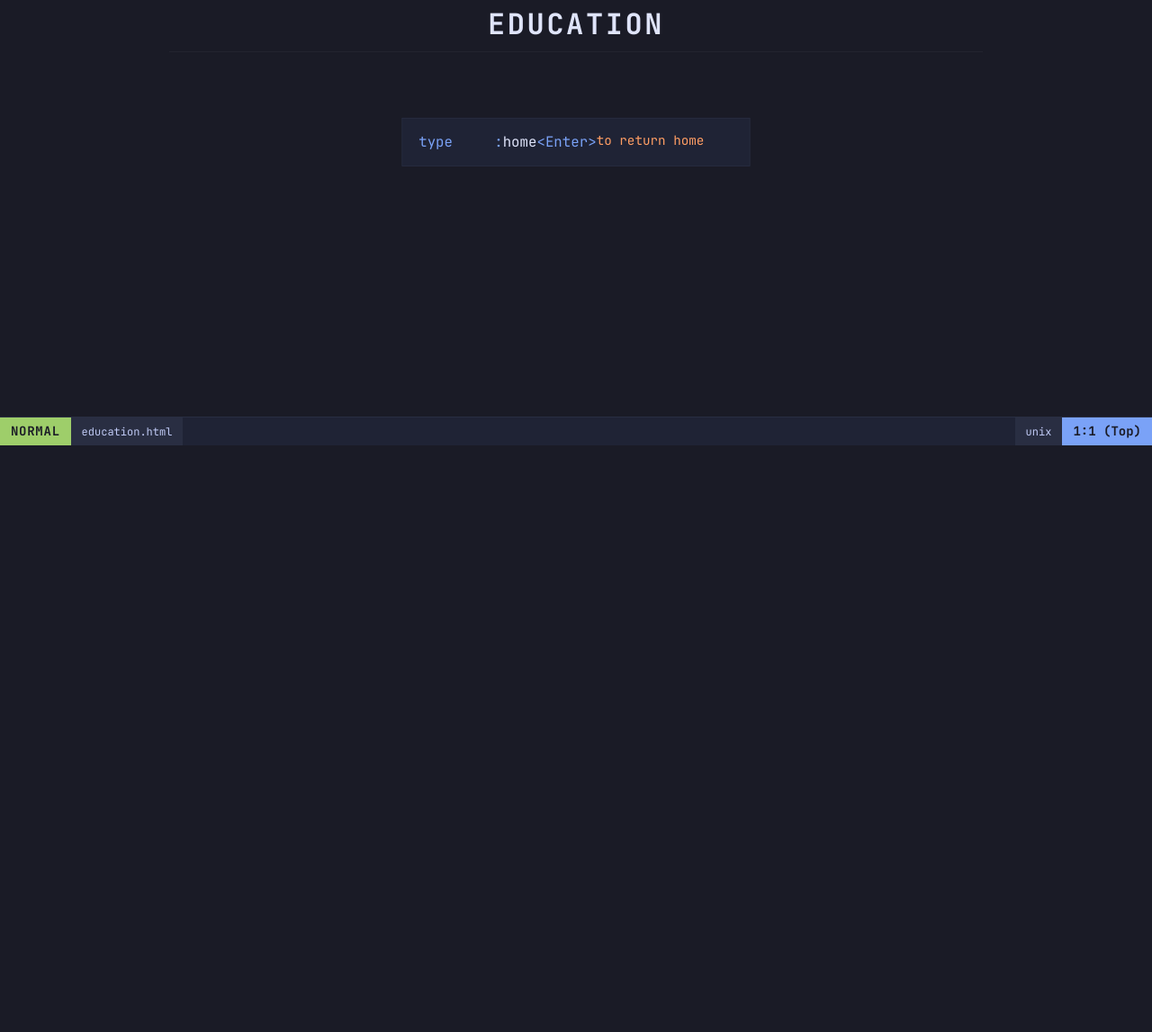
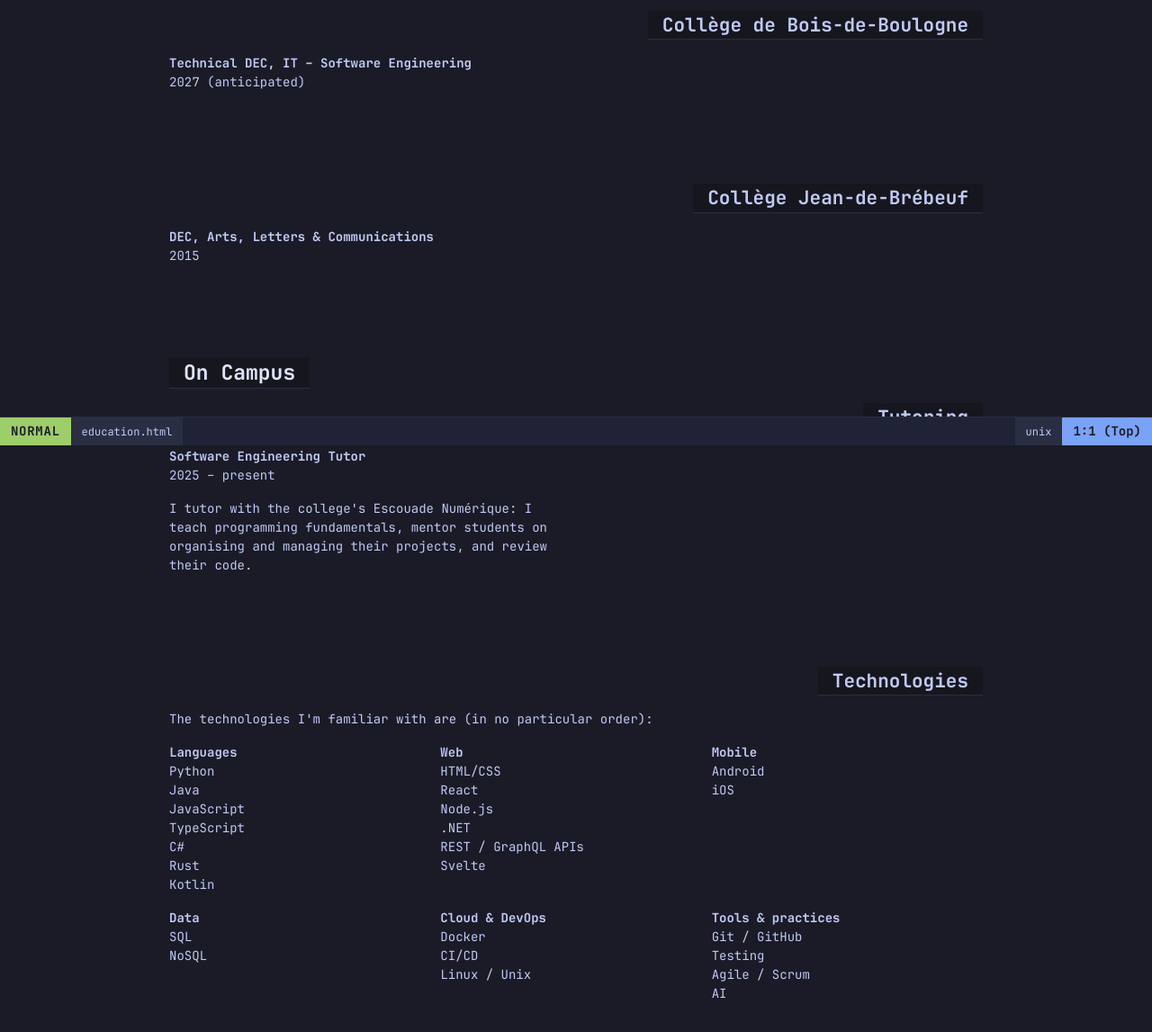
Before and after one commit to SetToNiko/website, a website: page pages/education.html in a window 1280 px wide. Shown: the part 305-1452 px from the top of the page at 90% size. Before the commit the page ends 800 px from the top, so only its background shows below. Drawn offline with Linux system fonts and the light colour scheme.

Commit message:
feat: text content and page structure

```diff
--- a/pages/education.html
+++ b/pages/education.html
@@ -25,6 +25,107 @@
           <span class="label-desc">to return home</span>
         </a>
       </div>
+
+      <div class="dashboard-section">
+        <h2 class="terminal-titlebar">Collège de Bois-de-Boulogne</h2>
+
+        <div class="columns">
+          <div>
+            <p>
+              <strong>Technical DEC, IT – Software Engineering</strong><br />
+              2027 (anticipated)
+            </p>
+          </div>
+        </div>
+      </div>
+
+      <div class="dashboard-section">
+        <h2 class="terminal-titlebar">Collège Jean-de-Brébeuf</h2>
+
+        <div class="columns">
+          <div>
+            <p>
+              <strong>DEC, Arts, Letters &amp; Communications</strong><br />
+              2015
+            </p>
+          </div>
+        </div>
+      </div>
+
+      <div class="dashboard-section">
+        <h2 class="terminal-titlebar chapter">On Campus</h2>
+        <h2 class="terminal-titlebar">Tutoring</h2>
+
+        <div class="columns">
+          <div>
+            <p>
+              <strong>Software Engineering Tutor</strong><br />
+              2025 – present
+            </p>
+            <p>
+              I tutor with the college's Escouade Numérique: I teach
+              programming fundamentals, mentor students on organising and
+              managing their projects, and review their code.
+            </p>
+          </div>
+        </div>
+      </div>
+
+      <div class="dashboard-section">
+        <h2 class="terminal-titlebar">Technologies</h2>
+        <p>The technologies I'm familiar with are (in no particular order):</p>
+        <div class="lists">
+          <ul>
+            <li><strong>Languages</strong></li>
+            <li>Python</li>
+            <li>Java</li>
+            <li>JavaScript</li>
+            <li>TypeScript</li>
+            <li>C#</li>
+            <li>Rust</li>
+            <li>Kotlin</li>
+          </ul>
+
+          <ul>
+            <li><strong>Web</strong></li>
+            <li>HTML/CSS</li>
+            <li>React</li>
+            <li>Node.js</li>
+            <li>.NET</li>
+            <li>REST / GraphQL APIs</li>
+            <li>Svelte</li>
+          </ul>
+
+          <ul>
+            <li><strong>Mobile</strong></li>
+            <li>Android</li>
+            <li>iOS</li>
+          </ul>
+        </div>
+        <div class="lists">
+          <ul>
+            <li><strong>Data</strong></li>
+            <li>SQL</li>
+            <li>NoSQL</li>
+          </ul>
+
+          <ul>
+            <li><strong>Cloud &amp; DevOps</strong></li>
+            <li>Docker</li>
+            <li>CI/CD</li>
+            <li>Linux / Unix</li>
+          </ul>
+
+          <ul>
+            <li><strong>Tools &amp; practices</strong></li>
+            <li>Git / GitHub</li>
+            <li>Testing</li>
+            <li>Agile / Scrum</li>
+            <li>AI</li>
+          </ul>
+        </div>
+      </div>
+      <div class="dashboard-section"></div>
     </main>
     <!-- Statusline -->
     <footer class="nvim-statusline">
```
